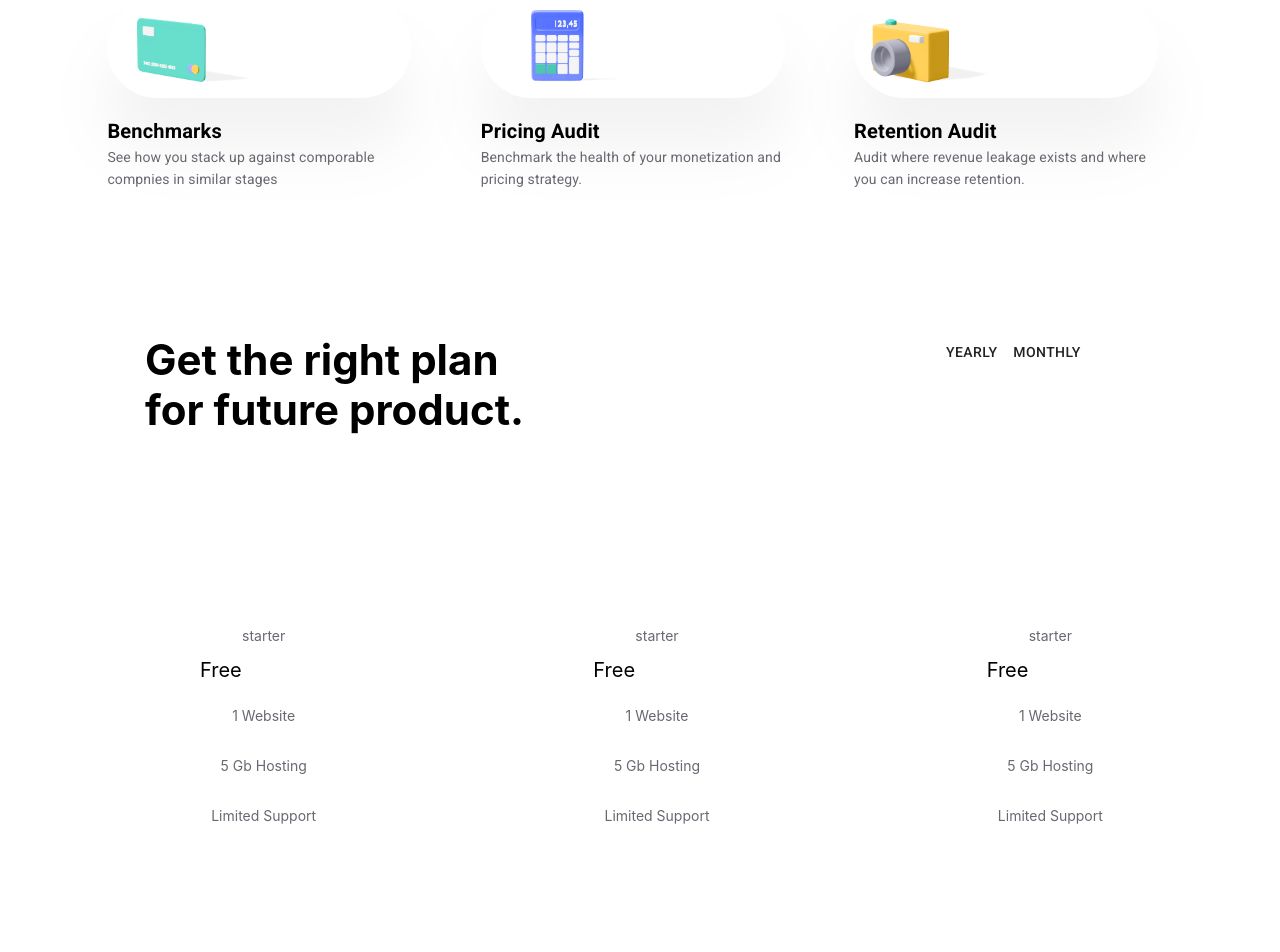
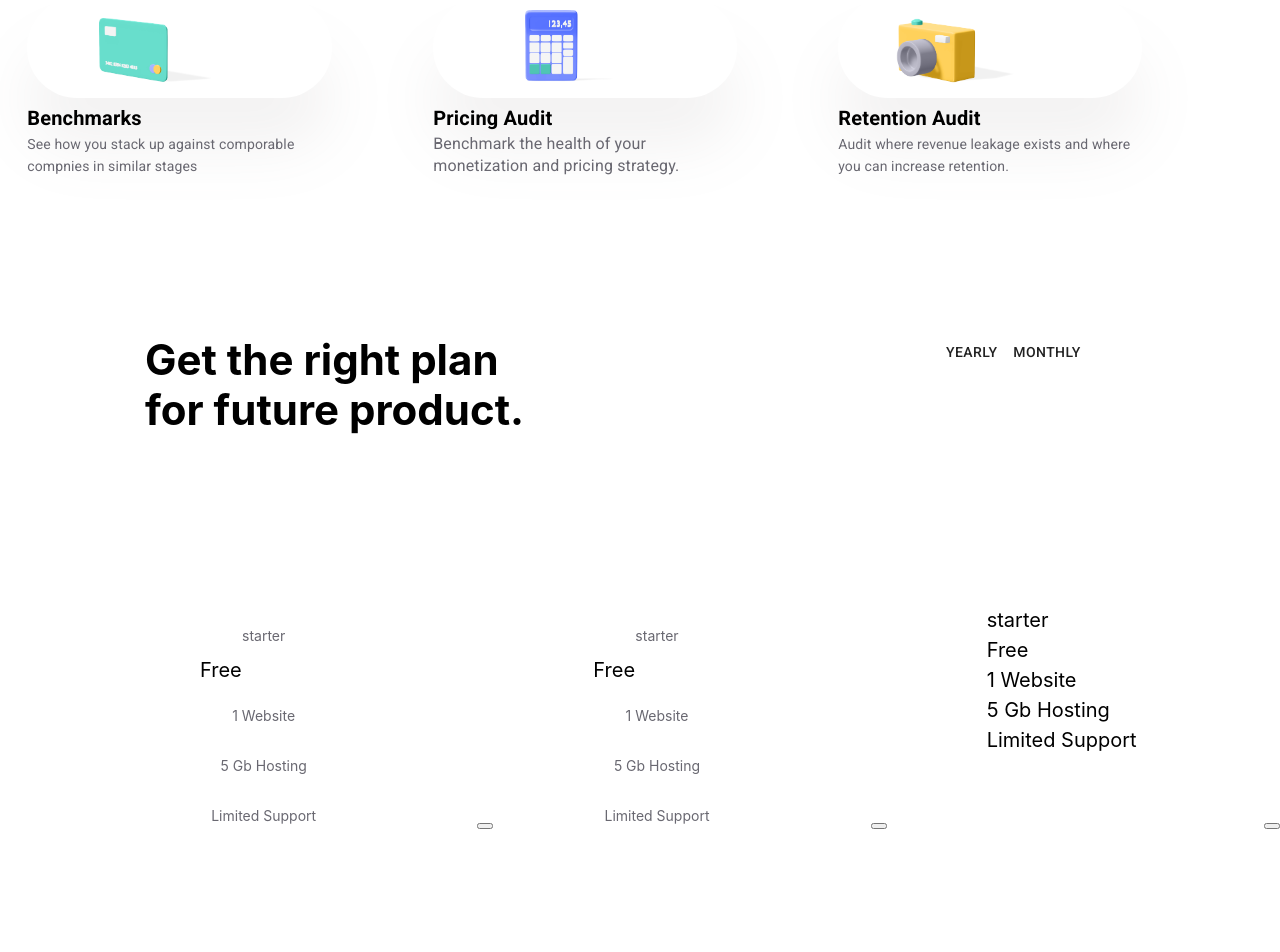
Before and after one commit to Mamoor000khan/Logoipsum-react-app, a React (Create React App) app: page / in a window 1280 px wide. Shown: the part 2280-3232 px from the top of the page. Built offline with nearby package versions, Linux system fonts and the light colour scheme.

Commit message:
pising section

```diff
--- a/src/components/features/features.module.css
+++ b/src/components/features/features.module.css
@@ -14,6 +14,7 @@
     justify-content: space-between;
     align-items: flex-end;
     margin: auto;
+    margin-left: 144px;
 }
 
 .img{
--- a/src/components/package/packageplans.js
+++ b/src/components/package/packageplans.js
@@ -13,8 +13,8 @@ function PackagePlans () {
             <div className={classes.headerBottom}>
             <img src={Icon1} className={classes.avatar}/>
 
-                 <Typography style={{fontSize: '20px', marginbottom: '23px',}} ><b>Benchmarks</b></Typography>
-                 <Typography  style={{fontSize:'14px', height:'72px', lineHeight:'22px', color: '#696871', width: '304px', marginleft: '-73px',}}>See how you stack up against comporable compnies in similar stages</Typography>
+                 <Typography style={{fontSize: '20px', marginbottom: '19px', marginleft: '57px', margintop: '-13px',}} ><b>Benchmarks</b></Typography>
+                 <Typography  style={{fontSize:'14px', height:'72px', lineHeight:'22px', color: '#696871', width: '305px', marginleft: '-73px', margintop: '19px'}}>See how you stack up against comporable compnies in similar stages</Typography>
 
             </div>
 
@@ -23,16 +23,16 @@ function PackagePlans () {
             <div className={classes.headerBottom}>
             <img src={Icon2} className={classes.avatar}/>
             <div>
-                 <Typography style={{fontSize: '20px', marginbottom: '23px',}} ><b>Pricing Audit</b></Typography>
-                 <Typography  style={{fontSize:'14px', height:'72px', lineHeight:'22px', color: '#696871', width: '304px', marginleft: '-73px',}}>Benchmark the health of your monetization and pricing strategy.</Typography>
+                 <Typography style={{fontSize: '20px', marginbottom: '15px', marginleft: '60px', margintop: '-13px',}} ><b>Pricing Audit</b></Typography>
+                 <Typography  style={{fontSize:'16px', height:'72px', lineHeight:'22px', color: '#696871', width: '304px', marginleft: '-73px', margintop: '19px'}}>Benchmark the health of your monetization and pricing strategy.</Typography>
              </div>
             </div>
 
             <div className={classes.headerBottom}>
             <img src={Icon3} className={classes.avatar}/>
             <div>
-                 <Typography style={{fontSize: '20px', marginbottom: '23px',}} ><b>Retention Audit</b></Typography>
-                 <Typography  style={{fontSize:'14px', height:'72px', lineHeight:'22px', color: '#696871', width: '304px', marginleft: '-73px',}}>Audit where revenue leakage exists and where you can increase retention.</Typography>
+                 <Typography style={{fontSize: '20px', marginbottom: '15px', marginleft: '38px', margintop: '-13px',}} ><b>Retention Audit</b></Typography>
+                 <Typography  style={{fontSize:'14px', height:'72px', lineHeight:'22px', color: '#696871', width: '304px', marginleft: '-73px', margintop: '19px'}}>Audit where revenue leakage exists and where you can increase retention.</Typography>
              </div>
             </div>
 
--- a/src/components/package/packageplans.module.css
+++ b/src/components/package/packageplans.module.css
@@ -10,7 +10,7 @@
     position: relative;
     align-items: center;
     justify-content: space-around;
-    margin-left: -1120px;
+    margin-left: -1216px;
     margin-bottom: -435px;
     margin-top: 205px;
 }
@@ -36,7 +36,8 @@
 
     width: 151px;
     height: 97px;
-    margin-bottom: 17px;
+    margin-bottom: 4px;
+    margin-left: 42px;
 
     /* margin-left: 138px;
     margin-top: 30px; */
--- a/src/components/pricing/pricingpack.js
+++ b/src/components/pricing/pricingpack.js
@@ -30,11 +30,11 @@ function PricingPack() {
              </div>
 
              <div className={classes.packItem}>
-                 <p className={classes.listItemText}>starter</p>
+                 <p className={classes.label}>starter</p>
                  <p className={classes.label}>Free</p>
-                 <p className={classes.listItemText}>1 Website</p>
-                 <p className={classes.listItemText}>5 Gb Hosting</p>
-                 <p className={classes.listItemText}>Limited Support</p>
+                 <p className={classes.label}>1 Website</p>
+                 <p className={classes.label}>5 Gb Hosting</p>
+                 <p className={classes.label}>Limited Support</p>
              </div>
              <div>
                  <button></button>
--- a/src/components/pricing/pricingpack.module.css
+++ b/src/components/pricing/pricingpack.module.css
@@ -10,7 +10,7 @@
 
 .packItem {
     width: 330px;
-    height: 760px;
+    height: 430px;
     border-radius: 10px;
     margin-right: 50px;
     /* border: 2px solid #DDDDDD; */
```
